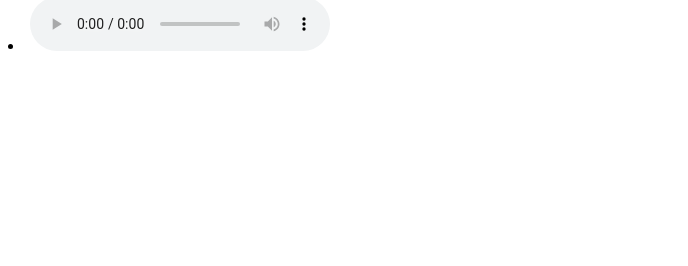
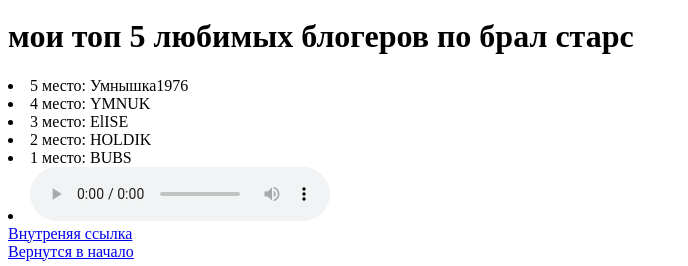
Before and after one commit to KirikRech/my_site, a plain HTML site: page index.html in a window 1280 px wide. Shown: the part 1377-1643 px from the top of the page, without its empty margins (0-688 px from the left). Before the commit the page ends 1440 px from the top, so only its background shows below. Drawn offline with Linux system fonts and the light colour scheme.

Commit message:
Update index.html

```diff
--- a/index.html
+++ b/index.html
@@ -4,8 +4,10 @@
     <meta charset="UTF-8">
     <meta name="viewport" content="width=device-width, initial-scale=1.0">
     <title>моя любимая игра </title>
+    <link rel="stylesheet" href="styles.css">
 </head>
 <body>
+    <a id="start"></a>
    <h1>моя любимая игра Бравл Старс
    </h1>
     <p>в Бравл Старсе много интересных бравлеров сегодня мы поговорим о них!</p>
@@ -46,10 +48,19 @@ height="182" title="это Лили" loading="lazy">
           title="Встраивоемое видео">
           </iframe>
     </li>
+    <h1>мои топ 5 любимых блогеров по брал старс</h1>
+    <li>5 место: Умнышка1976</li>
+    <li>4 место: YMNUK</li>
+    <li>3 место: ElISE</li>
+    <li>2 место: HOLDIK</li>
+    <li>1 место: BUBS</li>
     <li>
         <audio  controls  loop>
             <source src="audio/holdik-lyubit-sunduki-mp3.mp3">
         </audio>
     </li>
+    <a href="test.html">Внутреняя ссылка</a>
+    <br>
+    <a href="#start">Вернутся в начало</a>
 </body>
 </html>
```
